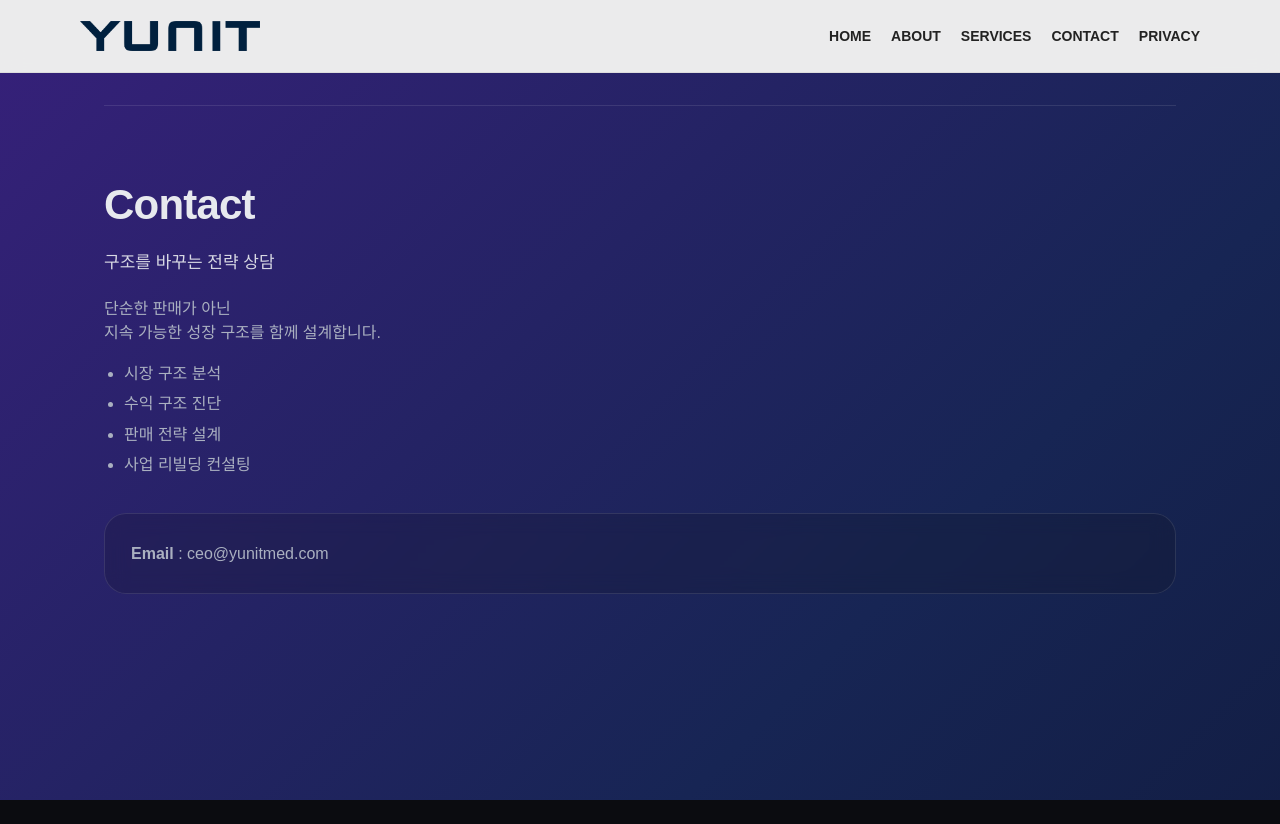
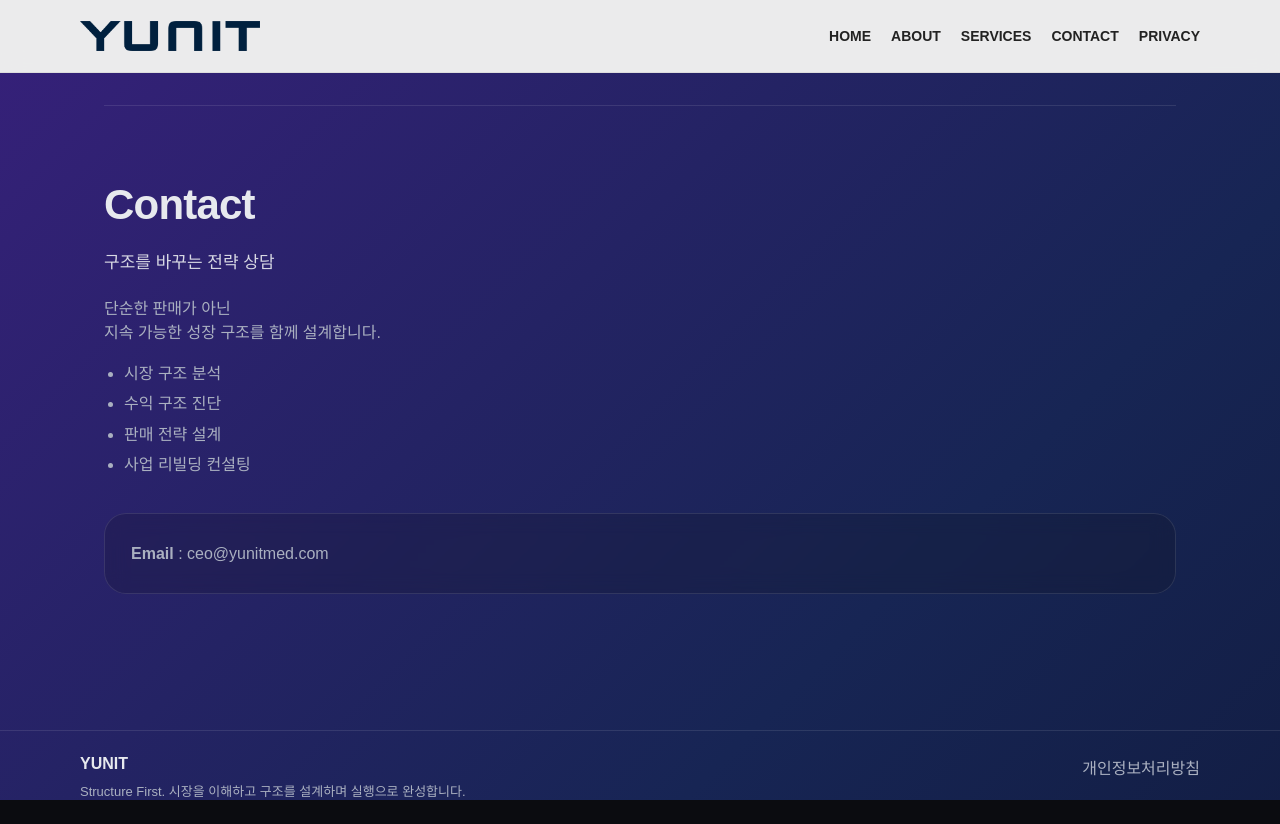
Before and after one commit to yun-it/yunit-site, a Next.js app: page /contact in a window 1280 px wide. Built offline with nearby package versions, Linux system fonts and the light colour scheme.

Commit message:
upgrade5

```diff
--- a/app/globals.css
+++ b/app/globals.css
@@ -69,19 +69,14 @@ a {
 .site-header {
   position: sticky;
   top: 0;
-
   backdrop-filter: blur(14px);
-
   background: rgba(255, 255, 255, 0.92);
-
   border-bottom: 1px solid #ddd;
-
   z-index: 50;
 }
 
 .header-inner {
   height: 72px;
-
   display: flex;
   align-items: center;
   justify-content: space-between;
@@ -96,9 +91,7 @@ a {
   display: flex;
   gap: 20px;
   align-items: center;
-
   color: #222;
-
   font-size: 14px;
   font-weight: 600;
 }
@@ -118,85 +111,62 @@ a {
 /* SECTION */
 .section {
   padding: 56px 0;
-
   border-top: 1px solid var(--line);
 }
 
 /* HERO */
 .hero {
   border: 1px solid var(--line);
-
   background: rgba(18, 20, 27, 0.22);
-
   backdrop-filter: blur(10px);
-
   border-radius: 28px;
-
   padding: 64px 52px;
-
   box-shadow: 0 24px 80px rgba(0, 0, 0, 0.35);
 }
 
 /* TYPOGRAPHY */
 .eyebrow {
   color: var(--muted);
-
   letter-spacing: 0.12em;
-
   text-transform: uppercase;
-
   font-size: 11px;
 }
 
 .headline {
   font-size: 42px;
-
   line-height: 1.2;
-
   margin: 18px 0;
-
   letter-spacing: -0.8px;
-
   max-width: 820px;
 }
 
 .h1 {
   font-size: 34px;
-
   line-height: 1.2;
-
   margin: 0 0 14px;
 }
 
 .h2 {
   font-size: 22px;
-
   margin: 0 0 14px;
 }
 
 .h3 {
   font-size: 16px;
-
   margin: 0 0 6px;
 }
 
 .lead {
   font-size: 17px;
-
   line-height: 1.8;
-
   color: var(--text);
-
   opacity: 0.92;
-
   margin: 0;
 }
 
 .p {
   margin: 0;
-
   color: var(--muted);
-
   line-height: 1.7;
 }
 
@@ -209,9 +179,7 @@ a {
 .grid2,
 .grid3 {
   display: grid;
-
   gap: 16px;
-
   margin-top: 24px;
 }
 
@@ -229,30 +197,26 @@ a {
 
 .stack {
   display: grid;
-
   gap: 16px;
-
   margin-top: 24px;
 }
 
 /* CARD */
 .card {
   border: 1px solid var(--line);
-
   background: rgba(18, 20, 27, 0.18);
-
   backdrop-filter: blur(10px);
-
   border-radius: 22px;
-
   padding: 26px;
+  transition:
+    transform 0.25s ease,
+    border-color 0.25s ease,
+    background 0.25s ease;
 }
 
 .card:hover {
   transform: translateY(-5px);
-
   border-color: rgba(124, 92, 255, 0.42);
-
   background: rgba(255, 255, 255, 0.06);
 }
 
@@ -262,61 +226,45 @@ a {
 
 .card p {
   margin: 0;
-
   color: var(--muted);
-
   line-height: 1.7;
 }
 
 /* LIST */
 .bullets {
   margin: 14px 0 0;
-
   padding-left: 20px;
-
   color: var(--muted);
-
   line-height: 1.9;
 }
 
 /* QUOTE */
 .quote {
   padding: 48px 0;
-
   border-top: 1px solid var(--line);
 }
 
 .quoteText {
   font-size: 20px;
-
   margin: 0 0 8px;
 }
 
 .quoteBy {
   margin: 0;
-
   color: var(--muted);
 }
 
 /* BUTTON */
 .btn {
   display: inline-flex;
-
   align-items: center;
   justify-content: center;
-
   height: 42px;
-
   padding: 0 16px;
-
   border-radius: 12px;
-
   border: 1px solid var(--line);
-
   background: rgba(255, 255, 255, 0.05);
-
   color: var(--text);
-
   cursor: pointer;
 }
 
@@ -326,38 +274,40 @@ a {
 
 /* FOOTER */
 .site-footer {
+  position: relative;
+  z-index: 2;
   border-top: 1px solid var(--line);
-
   background: transparent;
-
   padding: 24px 0;
-
   color: var(--muted);
 }
 
 .footer-inner {
+  position: relative;
+  z-index: 2;
   display: flex;
-
   align-items: flex-start;
   justify-content: space-between;
-
   gap: 16px;
 }
 
 .footer-brand {
   font-weight: 800;
-
   color: var(--text);
 }
 
 .footer-meta {
   margin-top: 8px;
+  font-size: 13px;
+  color: var(--muted);
+}
 
-  font-size: 13px;
+.footer-right a {
+  color: var(--muted);
 }
 
 .footer-right a:hover {
-  color: var(--text);
+  color: white;
 }
 
 /* MOBILE */
@@ -378,7 +328,6 @@ a {
 
   .nav {
     gap: 12px;
-
     font-size: 12px;
   }
 }
```
